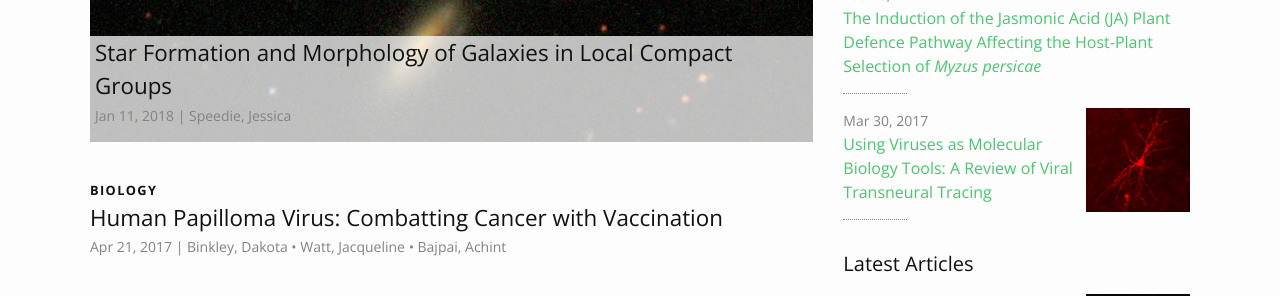
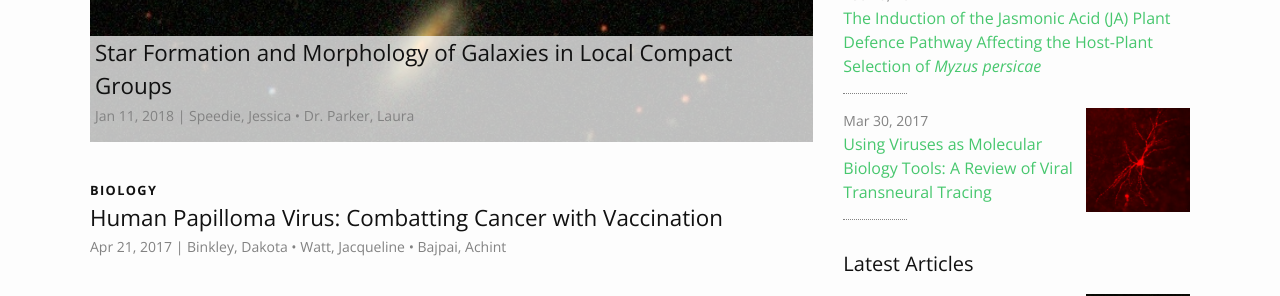
Before and after one commit to iscientist/iscientist.github.io, a Jekyll site: the page built from index.md, in a window 1280 px wide and 900 px high, scrolled down 1269 px. Shown: the part 154-450 px from the top of the window. Built offline with Jekyll 4.4.1, drawn with Linux system fonts in a browser that asks for light colours.

Commit message:
corrected 2018-Speedie authors

```diff
--- a/_posts/2018-01-11-SpeedieStar.md
+++ b/_posts/2018-01-11-SpeedieStar.md
@@ -11,6 +11,9 @@ author:
   - name: Speedie, Jessica
     affiliation:
       - Integrated Science, Class of 2020, McMaster University
+  - name: Dr. Parker, Laura
+    affiliation:
+      - McMaster University, Physics and Astronomy Department
 abstract: |- # this means to ignore newlines until next tag
   We present a study on the observed properties of galaxies in a large sample of compact groups identified in the Sloan Digital Sky Survey. Compact groups are extremely dense collections of galaxies, with 3 to 8 member galaxies within a very small volume. These systems are known to have frequent galaxy-galaxy interactions. In this work, we propose a new definition for the radius of a compact group and match our member galaxies to previous catalogues containing information about the masses, star formation rates and morphologies of these galaxies. We find that that both star formation and morphology depend strongly on the galaxy’s stellar mass but more weakly on their host environment: the member galaxy properties show very little radial dependence within their group, but they do depend on their group mass, as traced by the velocity dispersion. Galaxies in compact groups show similar properties to those in non-compact groups, despite being in fundamentally different environments.
 ---
```
